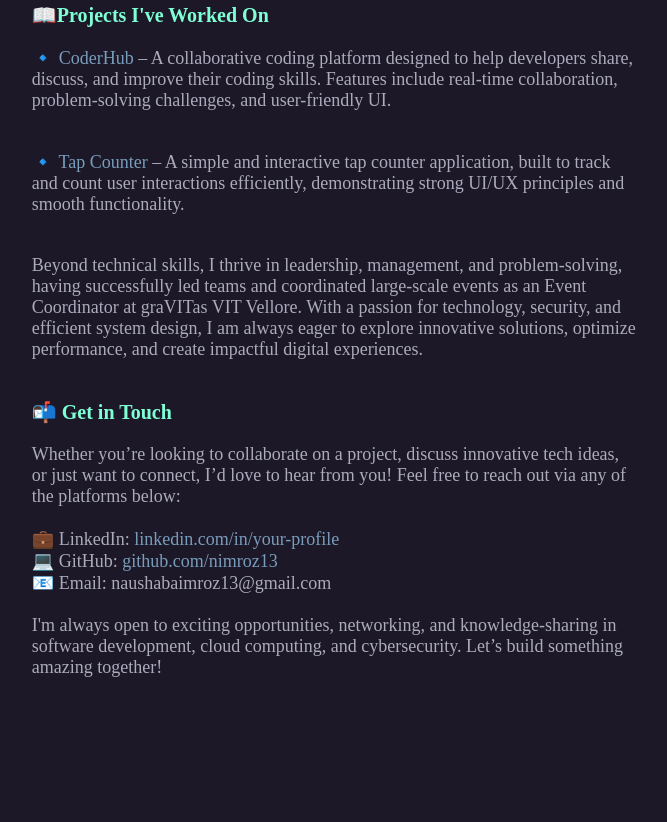
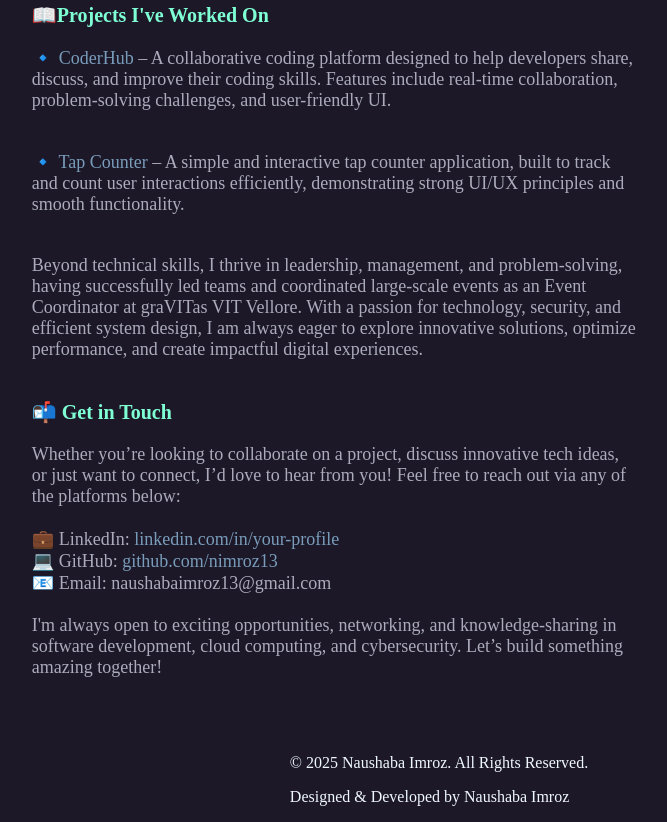
Before and after one commit to nimroz13/CODSOFT, a plain HTML site: page task1/index.html in a window 1280 px wide. Shown: the part 964-1786 px from the top of the page, without its empty margins (201-868 px from the left). Before the commit the page ends 1702 px from the top, so only its background shows below. Drawn offline with Linux system fonts and the light colour scheme.

Commit message:
Update and rename task1.html to index.html
added footer

```diff
--- a/task1/task1.html
+++ b/task1/index.html
@@ -67,5 +67,10 @@
 
         </div>
     </div>
+
+    <footer>
+      <p>&copy; 2025 Naushaba Imroz. All Rights Reserved.</p>
+      <p>Designed & Developed by Naushaba Imroz</p>
+    </footer>
 </body>
 </html>
```
